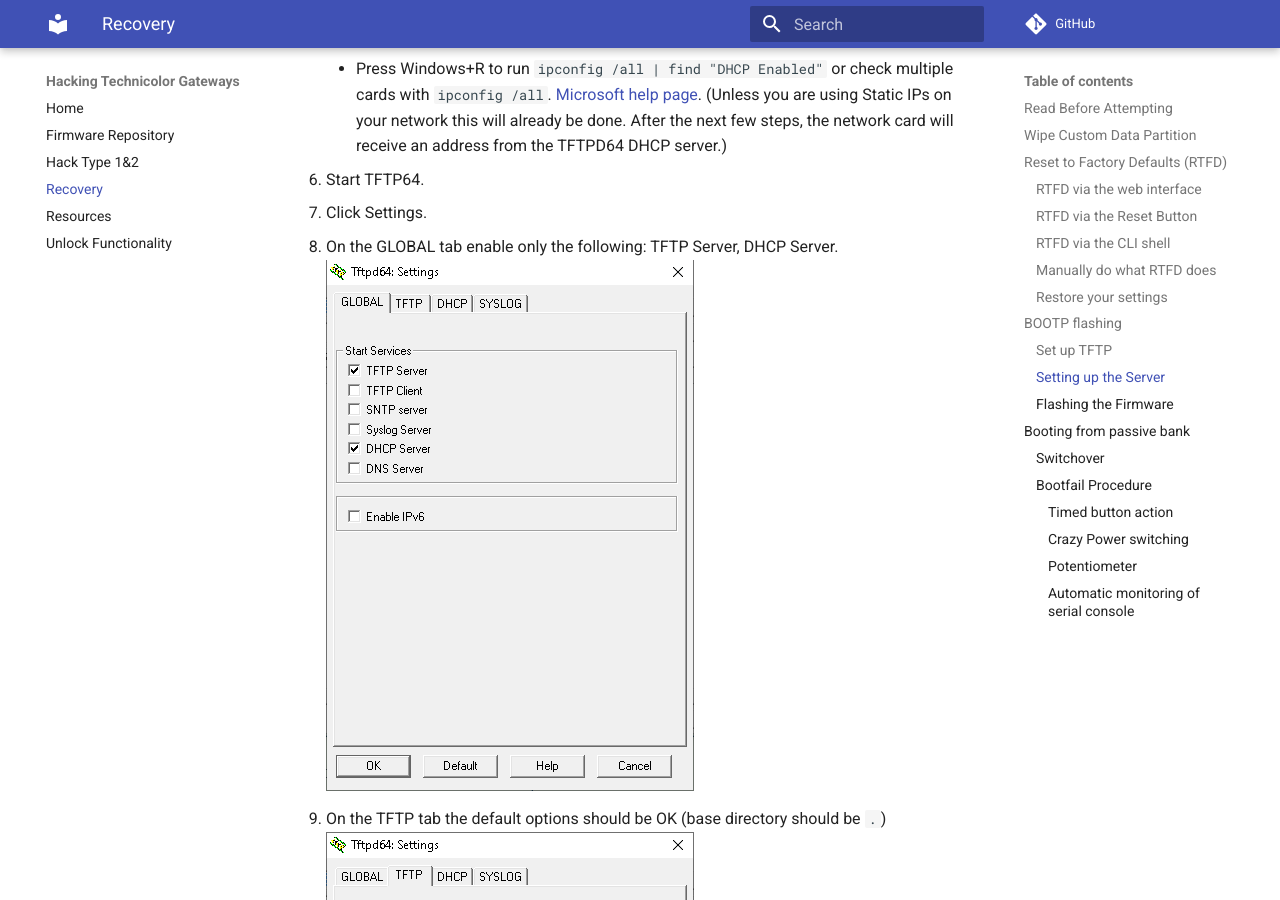
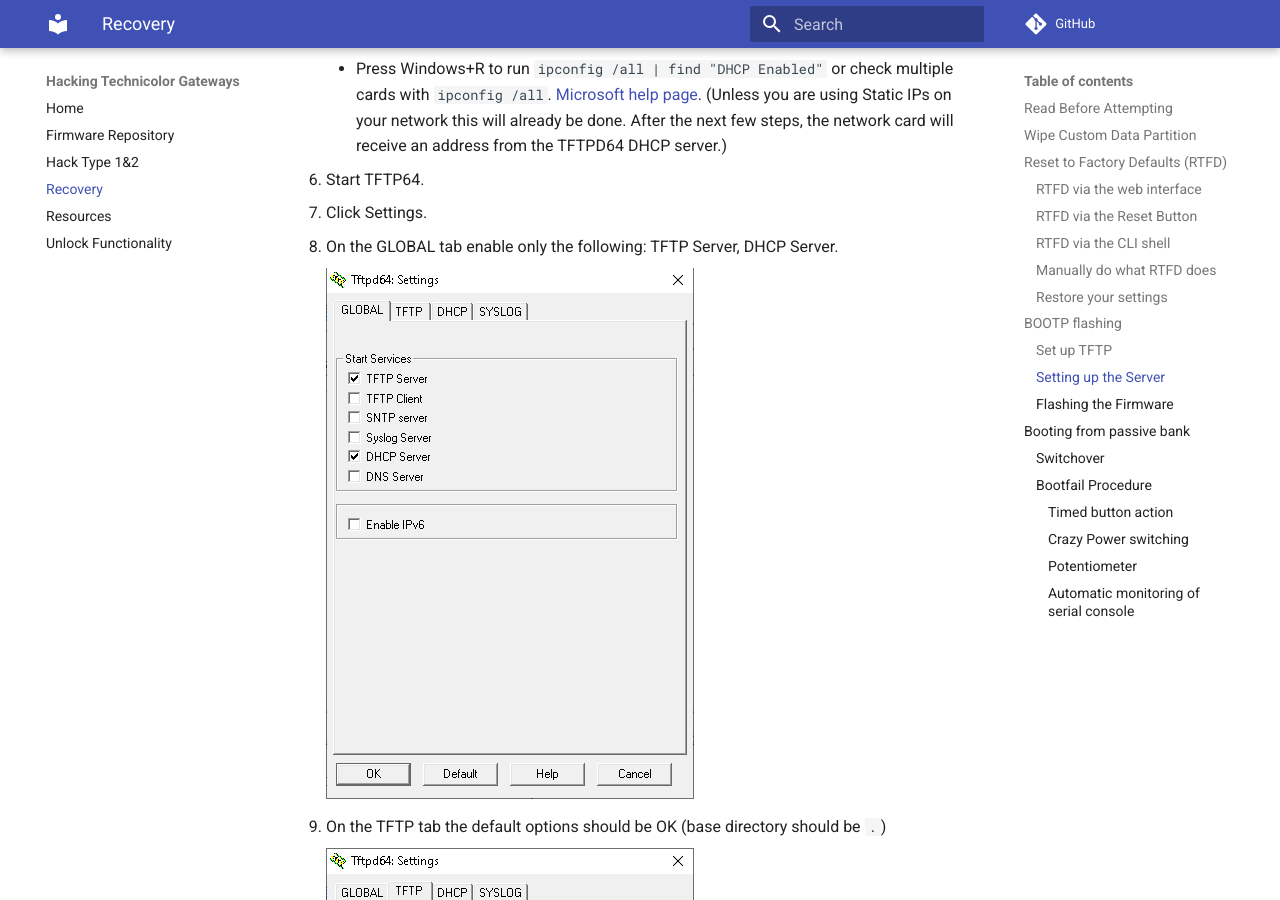
Before and after one commit to hack-technicolor/hack-technicolor, an MkDocs documentation site: the page built from docs/Recovery.md, in a window 1280 px wide and 900 px high, scrolled down 4726 px. Built offline with MkDocs 1.6.1 and Material for MkDocs 9.7.7, drawn with Linux system fonts in a browser that asks for light colours; comment, search, counter and statistics services are not loaded.

```diff
--- a/docs/Recovery.md
+++ b/docs/Recovery.md
@@ -135,7 +135,7 @@ What you will Need
 
 1. Download the latest normal edition of [TFTP64](http://tftpd32.jounin.net/tftpd32_download.html) and install it.
 
-2. Get the [firmware](Firmware%20Repository/) (RBI) file you want to load into the Gateway and place it in the TFTP64 folder. You may use another folder and change the settings appropriately if you wish.
+2. Get the [firmware](/Firmware%20Repository/) (RBI) file you want to load into the Gateway and place it in the TFTP64 folder. You may use another folder and change the settings appropriately if you wish.
 
 3. Connect the Ethernet port on your PC to one of the LAN ports on the Gateway (usually LAN1).
 
@@ -150,10 +150,12 @@ What you will Need
 7. Click Settings.
 
 8. On the GLOBAL tab enable only the following: TFTP Server, DHCP Server.
-![TFTP64](images/TFTPD_100_GLOBAL.png)
+
+    ![TFTP64](images/TFTPD_100_GLOBAL.png)
 
 9. On the TFTP tab the default options should be OK (base directory should be `.`)
-![TFTP64](images/TFTPD_200_TFTP.png)
+
+    ![TFTP64](images/TFTPD_200_TFTP.png)
 
 10. On the DHCP Server tab:
 
@@ -166,7 +168,8 @@ What you will Need
     - Def. Router (Opt 3): `10.0.0.99`
 
     - Mask (Opt 1): `255.255.255.0`
-![TFTP64](images/TFTPD_300_DHCP.png)
+
+    ![TFTP64](images/TFTPD_300_DHCP.png)
 
 11. Click OK
 
@@ -182,8 +185,9 @@ What you will Need
 
     - If you don't get any firewall warning and you don't remember if you have already allowed access for TFTP64 in past, please, check firewall settings to confirm it's allowed already or temporally disable firewall.
 
-The server interface should now show an IP in the 10.0.0.x range and after a few seconds, the PC gets an IP from the TFTP64 program via DHCP.
-![TFTP64](images/TFTPD_400_Main.png)
+    The server interface should now show an IP in the 10.0.0.x range and after a few seconds, the PC gets an IP from the TFTP64 program via DHCP.
+
+    ![TFTP64](images/TFTPD_400_Main.png)
 
 You are now ready to try booting the Gateway to do the flash!
 
```
